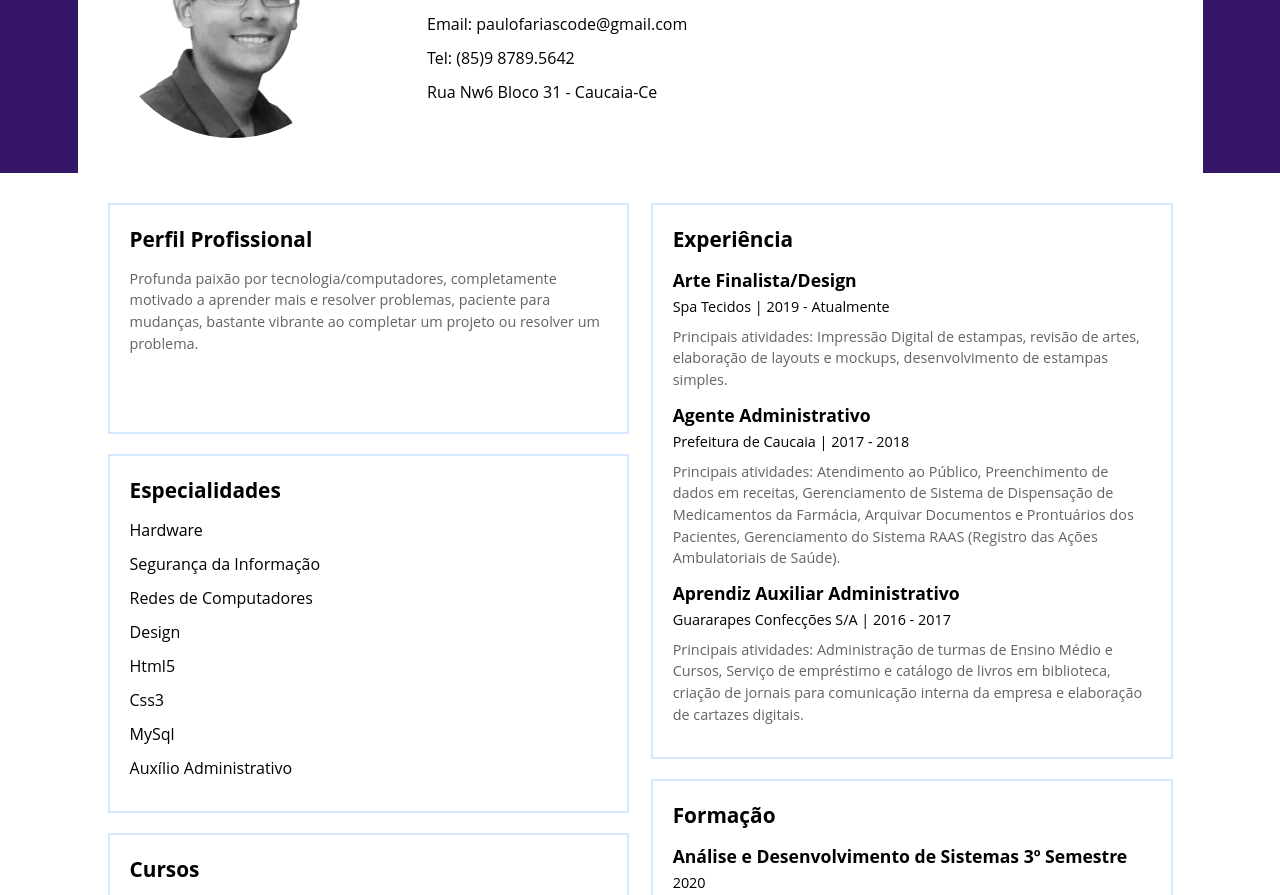
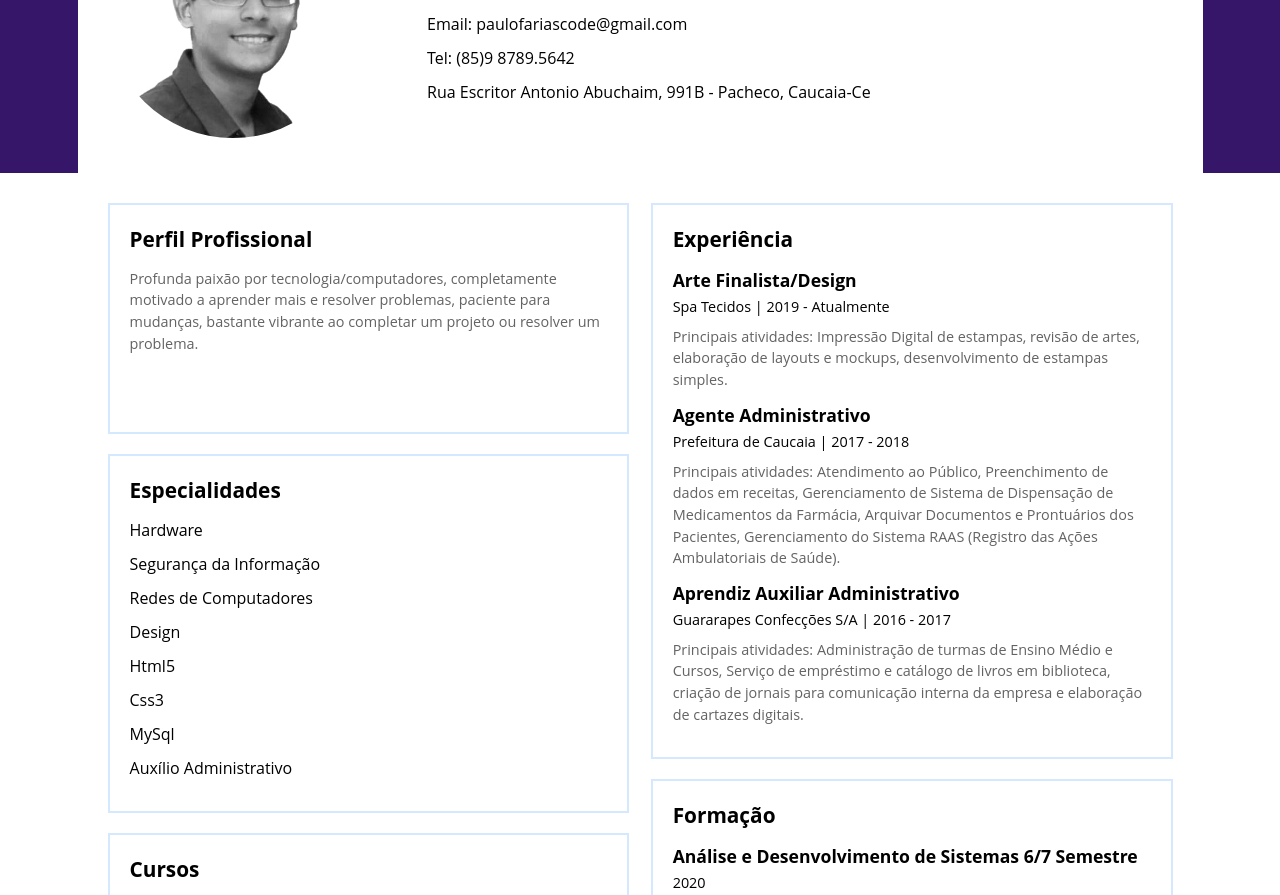
Before and after one commit to Paulof-stack/Paulof-stack.github.io, a plain HTML site: page index.html in a window 1280 px wide. Shown: the part 168-1063 px from the top of the page. Drawn offline with Linux system fonts and the light colour scheme.

Commit message:
Update index.html

```diff
--- a/index.html
+++ b/index.html
@@ -35,7 +35,7 @@
                                         <a href="tel:5585987895642">Tel: (85)9 8789.5642</a>
                                     </li>
                                     <li>
-                                        <a href="https://www.google.com/maps/place/R.+Nw-Seis+-+Jurema,+Caucaia+-+CE,+61655-560/@-3.7649998,-38.6419114,17z/data=!3m1!4b1!4m5!3m4!1s0x7c74ca42ba81bad:0x4a27b8568bcd39d6!8m2!3d-3.7649998!4d-38.6397227">Rua Nw6 Bloco 31 - Caucaia-Ce</a>
+                                        <a href="https://www.google.com/maps/place/Rua+Escritor+Antonio+Abuchaim,+991+-+Pacheco,+Caucaia+-+CE,+61626-290/@-3.6906686,-38.6413075,17z/data=!3m1!4b1!4m5!3m4!1s0x7c735a18779906f:0xf1ec83b5f43412dd!8m2!3d-3.6906686!4d-38.6413075">Rua Escritor Antonio Abuchaim, 991B - Pacheco, Caucaia-Ce</a>
                                     </li>
                                 </ul>
                         </div>
@@ -108,7 +108,7 @@
                             <h2>Formação</h2>
                             <ul>
                                 <li>
-                                    <h3>Análise e Desenvolvimento de Sistemas 3º Semestre</h3>
+                                    <h3>Análise e Desenvolvimento de Sistemas 6/7 Semestre</h3>
                                     <strong>2020</strong>
                                     <p>Uniasselvi</p>
                                 </li>
@@ -130,7 +130,7 @@
                                 <a href="tel:5585987895642">Tel: (85)9 8789.5642</a>
                             </li>
                             <li>
-                                <a href="https://www.google.com/maps/place/R.+Nw-Seis+-+Jurema,+Caucaia+-+CE,+61655-560/@-3.7649998,-38.6419114,17z/data=!3m1!4b1!4m5!3m4!1s0x7c74ca42ba81bad:0x4a27b8568bcd39d6!8m2!3d-3.7649998!4d-38.6397227">Rua Nw6 Bloco 31 - Araturi Caucaia-Ce</a>
+                                <a href="https://www.google.com/maps/place/Rua+Escritor+Antonio+Abuchaim,+991+-+Pacheco,+Caucaia+-+CE,+61626-290/@-3.6906686,-38.6413075,17z/data=!3m1!4b1!4m5!3m4!1s0x7c735a18779906f:0xf1ec83b5f43412dd!8m2!3d-3.6906686!4d-38.6413075">Rua Escritor Antonio Abuchaim, 991B - Pacheco, Caucaia-Ce</a>
                             </li>
                         </ul>
                     </nav>
```
